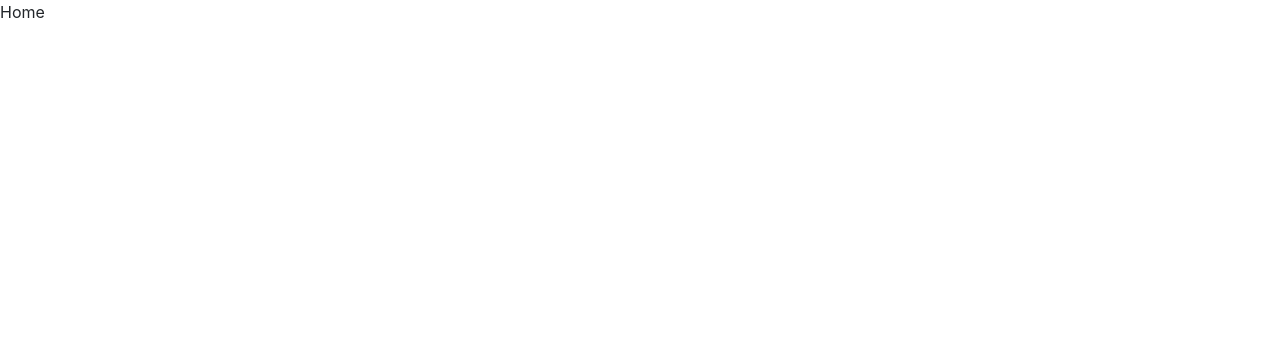
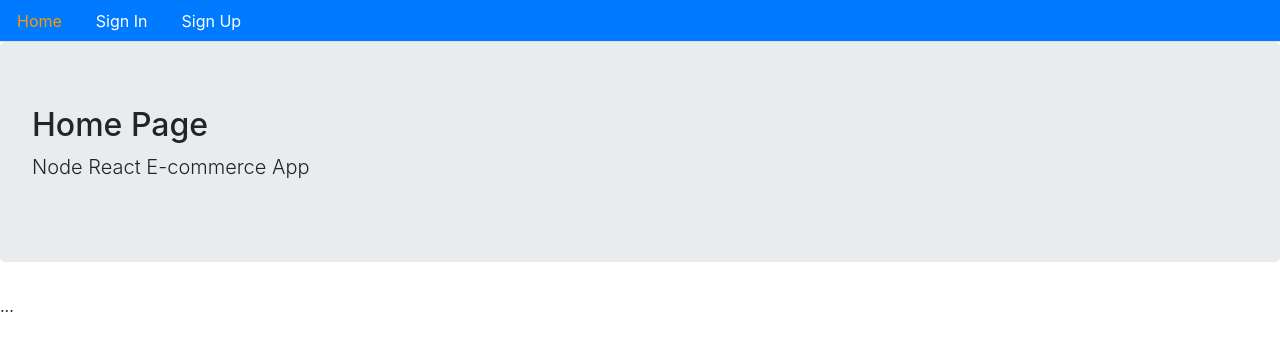
Before and after one commit to SoccerField24x7/node-react-sample-ecommerce, a React (Create React App) app in the folder react-app/: page / in a window 1280 px wide. Shown: the top 350 px of the page. Built offline with nearby package versions, Linux system fonts and the light colour scheme.

Commit message:
add layout to user screens

```diff
--- a/react-app/src/components/core/Home.js
+++ b/react-app/src/components/core/Home.js
@@ -1,10 +1,11 @@
 import React from 'react';
+import Layout from './Layout';
 
 const Home = () => {
     return (
-        <div>
-            Home
-        </div>
+        <Layout title="Home Page" description="Node React E-commerce App">
+          ...
+        </Layout>
     );
 }
 
--- a/react-app/src/components/user/Signin.js
+++ b/react-app/src/components/user/Signin.js
@@ -1,8 +1,11 @@
 import React from 'react';
+import Layout from '../core/Layout';
 
 const Signin = () => {
     return (
-        <div>Sign In</div>
+        <Layout title="Sign In" description="Sign In to Node React E-commerce App">
+          ...
+        </Layout>
     );
 }
 
--- a/react-app/src/components/user/Signup.js
+++ b/react-app/src/components/user/Signup.js
@@ -1,8 +1,11 @@
 import React from 'react';
+import Layout from '../core/Layout';
 
 const Signup = () => {
     return (
-        <div>Sign Up</div>
+        <Layout title="Sign Up" description="Sign Up to Node React E-commerce App">
+          ...
+        </Layout>
     );
 }
 
```
